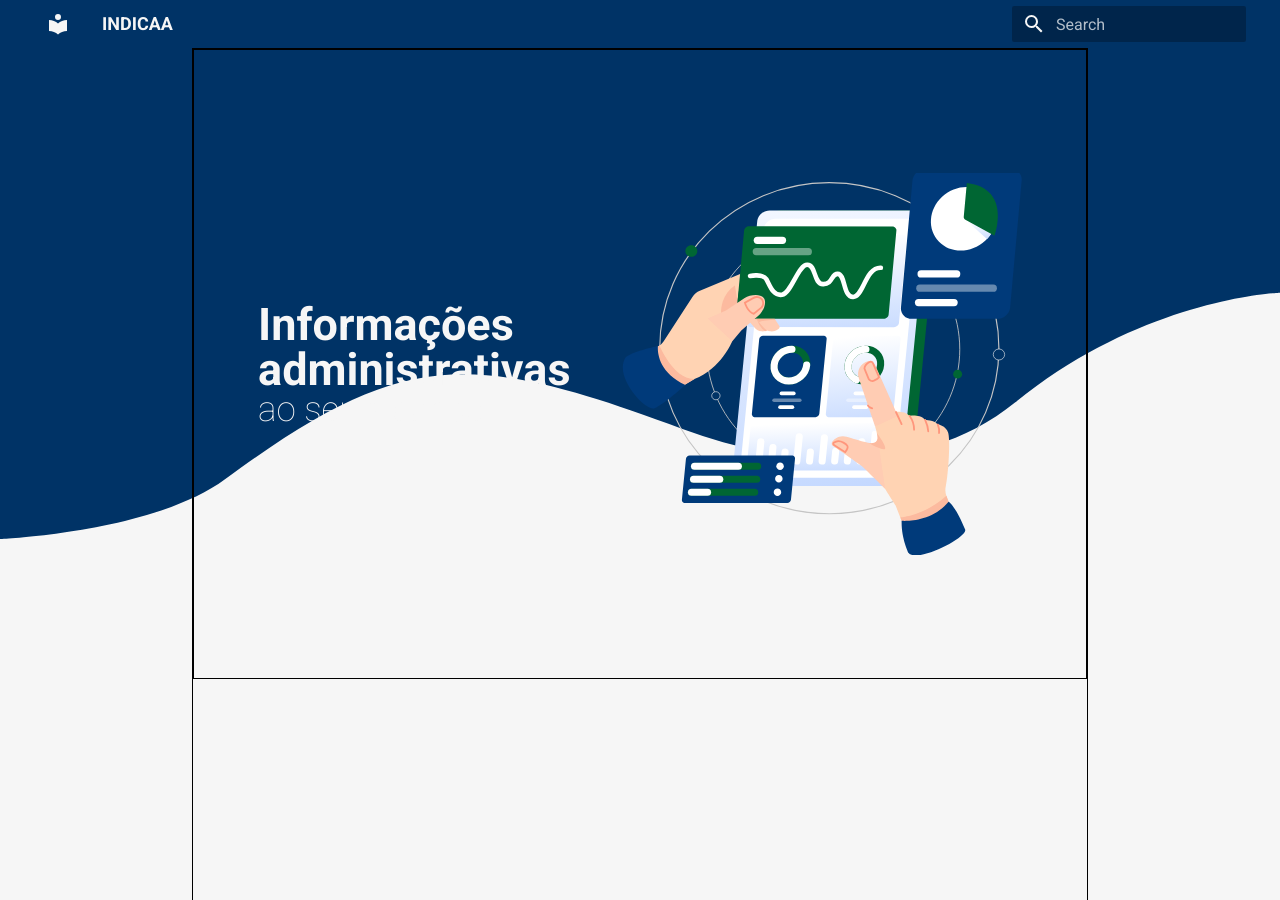
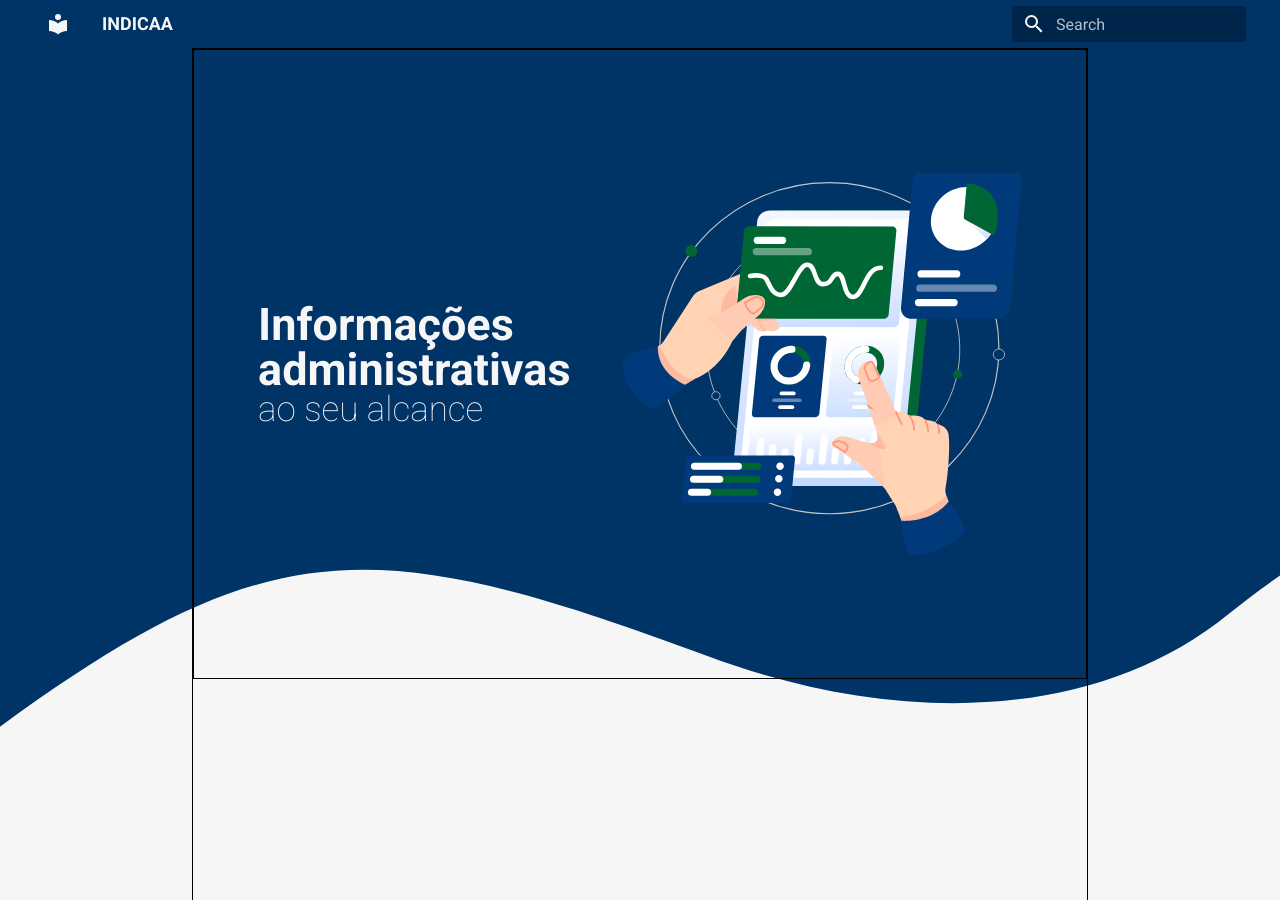
Before and after one commit to fga-eps-mds/2021.2-INDICAA-Wiki, an MkDocs documentation site: the page built from docs/index.md, in a window 1280 px wide and 900 px high. Built offline with MkDocs 1.6.1 and Material for MkDocs 9.7.7, drawn with Linux system fonts in a browser that asks for light colours.

Commit message:
:repeat:(#119):Alteração no background

```diff
--- a/overrides/home.html
+++ b/overrides/home.html
@@ -6,11 +6,11 @@
 
         .background{
             display: flex;
+            position: relative;
             width: 100vw;
             height: 100vh;
-            background-image: url('assets/images/wave.svg');
-            background-size: 100%;
-            background-repeat: no-repeat;
+            background: url('assets/images/background.svg') no-repeat center;
+            background-size: cover;
             justify-content: center;
         }
 
@@ -26,10 +26,6 @@
             display: flex;
             align-items: center;
             justify-content: center;
-
-        }
-
-        .info{
 
         }
 
@@ -62,10 +58,7 @@
                         <p class="titulo">Informações<br>administrativas</p>
                         <p class="sub titulo">ao seu alcance</p>
                     </div>
-
                     <img src="assets/images/illustration.svg" alt="illustration" class="illustration">
-
-
                 </div>
             </div>
         </div>
```
Also changed, not shown: docs/assets/images/background.svg (added), docs/assets/images/wave.svg (deleted).
